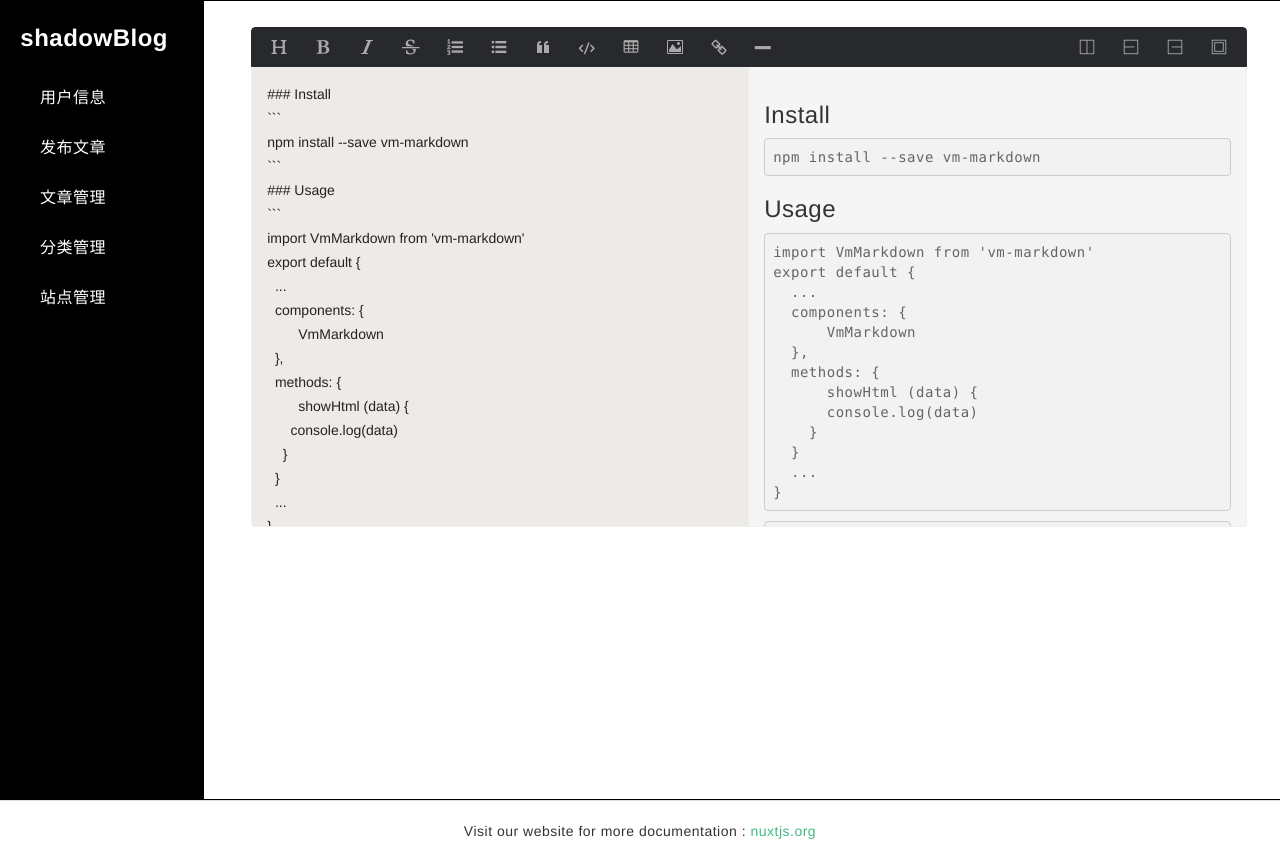
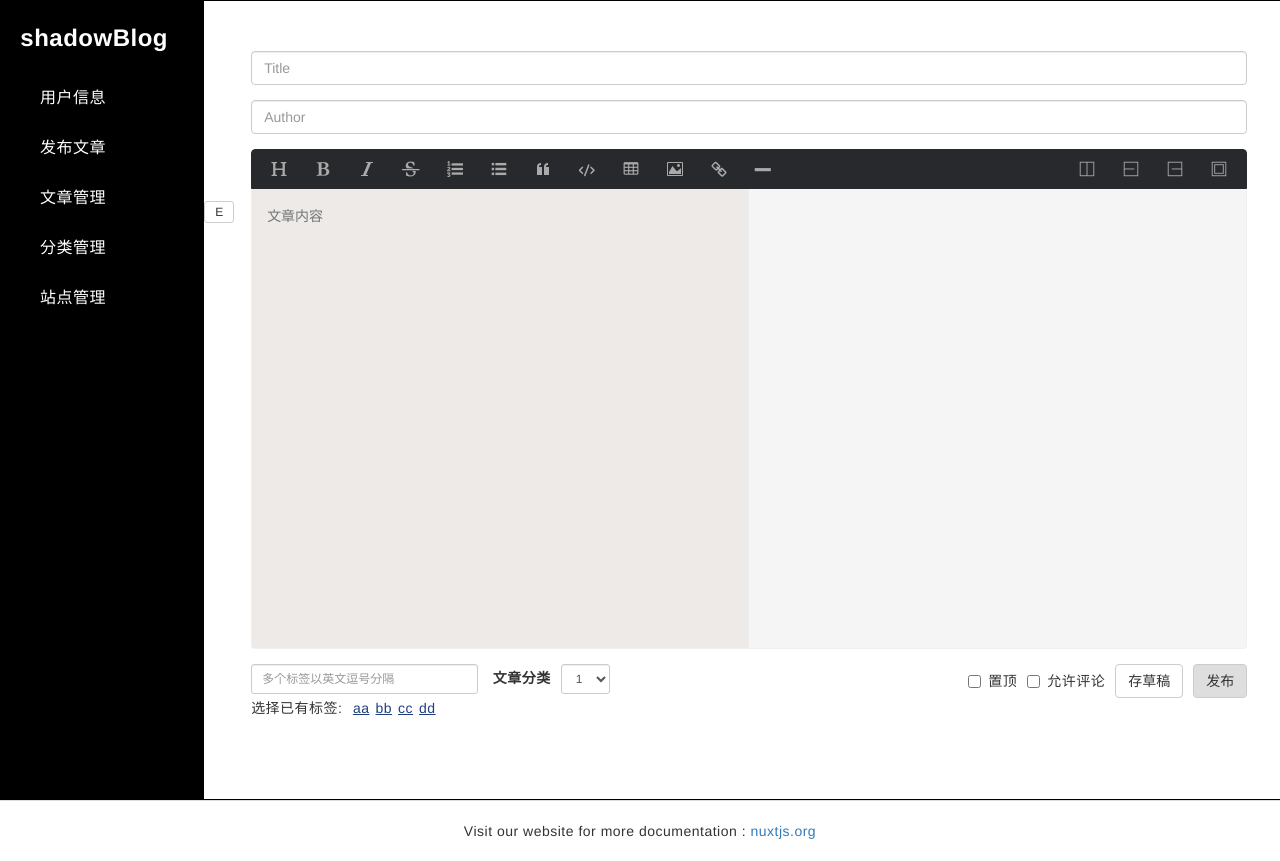
Before and after one commit to xenaluo/shadowBlog, a Nuxt app: page /edit in a window 1280 px wide. Built offline with nearby package versions, Linux system fonts and the light colour scheme.

Commit message:
update editor

```diff
--- a/assets/css/main.css
+++ b/assets/css/main.css
@@ -7,7 +7,13 @@ html, body
   height: 100vh;
   margin: 0;
 }
-
+input, button, select{
+  outline: none !important;
+}
+input:focus, button:focus, select:focus{
+  border-color: transparent !important;
+  box-shadow: 0 0 8px #9f9f9f !important;
+}
 footer
 {
   padding: 20px;
--- /dev/null
+++ b/components/edit/edit-quill.vue
@@ -0,0 +1,155 @@
+<template>
+  <div class="edit-quill">
+    <slot name="toolbar"></slot>
+    <div ref="editor"></div>
+  </div>
+</template>
+
+<script>
+  /* eslint-disable */
+  require('quill/dist/quill.snow.css')
+  require('quill/dist/quill.bubble.css')
+  require('quill/dist/quill.core.css')
+  //   if (!window.Quill) {
+  //     window.Quill = require('quill/dist/quill.js')
+  //   }
+  export default {
+    name: 'quill-editor',
+    data: function() {
+      return {
+        _content: '',
+        defaultModules: {
+          toolbar: [
+            ['bold', 'italic', 'underline', 'strike'],
+            ['blockquote', 'code-block'],
+            [{ 'header': 1 }, { 'header': 2 }],
+            [{ 'list': 'ordered'}, { 'list': 'bullet' }],
+            [{ 'script': 'sub'}, { 'script': 'super' }],
+            [{ 'indent': '-1'}, { 'indent': '+1' }],
+            [{ 'direction': 'rtl' }],
+            [{ 'size': ['small', false, 'large', 'huge'] }],
+            [{ 'header': [1, 2, 3, 4, 5, 6, false] }],
+            [{ 'color': [] }, { 'background': [] }],
+            [{ 'font': [] }],
+            [{ 'align': [] }],
+            ['clean'],
+            ['link', 'image', 'video']
+          ]
+        }
+      }
+    },
+    props: {
+      content: String,
+      value: String,
+      disabled: Boolean,
+      options: {
+        type: Object,
+        required: false,
+        default: function() {
+          return {}
+        }
+      }
+    },
+    mounted: function() {
+      this.initialize()
+    },
+    beforeDestroy: function() {
+      this.quill = null
+    },
+    methods: {
+      initialize: function() {
+        if (this.$el) {
+          // options and instance
+          var self = this
+          self.options.theme = self.options.theme || 'snow'
+          self.options.boundary = self.options.boundary || document.body
+          self.options.modules = self.options.modules || self.defaultModules
+          self.options.modules.toolbar = self.options.modules.toolbar !== undefined
+            ? self.options.modules.toolbar
+            : self.defaultModules.toolbar
+          self.options.placeholder = self.options.placeholder || 'Insert text here ...'
+          self.options.readOnly = self.options.readOnly !== undefined ? self.options.readOnly : false
+          self.quill = new Quill(self.$refs.editor, self.options)
+          // set editor content
+          if (self.value || self.content) {
+            self.quill.pasteHTML(self.value || self.content)
+          }
+          // mark model as touched if editor lost focus
+          self.quill.on('selection-change', (range) => {
+            if (!range) {
+              self.$emit('blur', self.quill)
+            } else {
+              self.$emit('focus', self.quill)
+            }
+          })
+          // update model if text changes
+          self.quill.on('text-change', (delta, oldDelta, source) => {
+            var html = self.$refs.editor.children[0].innerHTML
+            var text = self.quill.getText()
+            if (html === '<p><br></p>') html = ''
+            self._content = html
+            self.$emit('input', self._content)
+            self.$emit('change', {
+              editor: self.quill,
+              html: html,
+              text: text
+            })
+          })
+          // disabled
+          if (this.disabled) {
+            this.quill.enable(false)
+          }
+          // emit ready
+          self.$emit('ready', self.quill)
+        }
+      }
+    },
+    watch: {
+      content: function(newVal, oldVal) {
+        console.log(newVal, oldVal)
+        if (this.quill) {
+          if (!!newVal && newVal !== this._content) {
+            this._content = newVal
+            this.quill.pasteHTML(newVal)
+            console.log('change')
+          } else if(!newVal) {
+            this.quill.setText('')
+          }
+        }
+      },
+      value: function(newVal, oldVal) {
+        console.log(newVal, oldVal)
+        if (this.quill) {
+          if (!!newVal && newVal !== this._content) {
+            this._content = newVal
+            this.quill.pasteHTML(newVal)
+          } else if(!newVal) {
+            this.quill.setText('')
+          }
+        }
+      },
+      disabled: function(newVal, oldVal) {
+        console.log(newVal, oldVal)
+        if (this.quill) {
+          this.quill.enable(!newVal)
+        }
+      }
+    }
+  }
+</script>
+
+<style scoped lang="scss">
+  .edit-quill{
+    width: 100%;
+    height: 500px;
+    margin-bottom: 15px;
+  }
+
+    .ql-container{
+      height: calc(100% - 66px);
+    }
+
+  .quill-editor img {
+    max-width: 100%;
+  }
+</style>
--- a/components/edit/vm-markdown.vue
+++ b/components/edit/vm-markdown.vue
@@ -9,7 +9,7 @@
     </VmMarkdownMenu>
     <div class="content">
       <div class="vm-markdown-edit" :style="{backgroundColor: themeValue.bgLeft}">
-        <textarea class="vm-markdown-content" v-model="markdString"></textarea>
+        <textarea class="vm-markdown-content" v-model="markdString" placeholder="文章内容"></textarea>
       </div>
       <div class="vm-markdown-html" v-html="htmlString" :style="{backgroundColor: themeValue.bgRight}">
       </div>
@@ -191,6 +191,7 @@ export default {
     min-width: 700px;
     min-height: 300px;
     overflow: hidden;
+    margin-bottom: 15px;
     .content{
       display: flex;
       position: relative;
--- a/nuxt.config.js
+++ b/nuxt.config.js
@@ -21,7 +21,7 @@ module.exports = {
   ** Add axios globally
   */
   build: {
-    vendor: ['axios', 'bootstrap'],
+    vendor: ['axios', 'bootstrap', 'vue-quill-editor'],
     /*
     ** Run ESLINT on save
     */
@@ -36,5 +36,7 @@ module.exports = {
       }
     }
   },
-  plugins: ['~plugins/bootstrap.js']
+  // plugins: ['~plugins/bootstrap.js', { src: '~plugins/editor.js', ssr: false }]
+  // plugins: ['~plugins/bootstrap.js', '~plugins/editor.js']
+  plugins: ['~/plugins/bootstrap.js', { src: '~/plugins/edit-quill.js', ssr: false }]
 }
--- a/package.json
+++ b/package.json
@@ -23,7 +23,9 @@
     "markdown-it": "^8.4.0",
     "marked": "^0.3.6",
     "nuxt": "^1.0.0-rc3",
+    "quill": "^1.3.2",
     "source-map-support": "^0.4.15",
+    "vue-quill-editor": "^2.3.2",
     "wangeditor": "^3.0.9"
   },
   "devDependencies": {
--- a/pages/edit.vue
+++ b/pages/edit.vue
@@ -1,73 +1,91 @@
-<!--<template>-->
-  <!--<div class="edit">-->
-    <!--<form action="">-->
-      <!--&lt;!&ndash;<div class="form-group">&ndash;&gt;-->
-        <!--&lt;!&ndash;<label for="exampleInputEmail1">Email address</label>&ndash;&gt;-->
-        <!--&lt;!&ndash;<input type="email" class="form-control" id="exampleInputEmail1" placeholder="Email">&ndash;&gt;-->
-      <!--&lt;!&ndash;</div>&ndash;&gt;-->
-      <!--&lt;!&ndash;<markdown-editor></markdown-editor>&ndash;&gt;-->
-      <!--<editor></editor>-->
-    <!--</form>-->
-  <!--</div>-->
-<!--</template>-->
-
-<!--<script>-->
-  <!--import markdownEditor from '../components/edit/MarkdownEditor.vue'-->
-  <!--import editor from '../components/edit/editor.vue'-->
-<!--//  import 'highlightjs/styles/github.css'-->
-<!--//  import hljs from 'highlightjs'-->
-<!--//  const content = require('../README.md')-->
-  <!--export default {-->
-    <!--components: {-->
-      <!--markdownEditor,-->
-      <!--editor-->
-    <!--}-->
-  <!--}-->
-<!--</script>-->
-
-<!--<style lang="scss" scoped>-->
-  <!--.edit{-->
-
-  <!--}-->
-<!--</style>-->
-
 <template>
+  <div class="edit-article">
+    <!--<button class="show-editor" @click="showEditor"></button>-->
+    <button type="button" class="btn btn-default btn-xs show-editor" @click="showEditor">{{changeEditor}}</button>
+    <form action="">
+      <div class="form-group">
+        <input type="text" class="form-control" id="titleInput" placeholder="Title">
+      </div>
+      <div class="form-group">
+        <!--<label for="exampleInputName2">Name</label>-->
+        <input type="text" class="form-control" id="authorInput" placeholder="Author">
+      </div>
       <div id="edit">
-    <!--<div class="themes" @click="selectTheme">-->
-      <!--<span data-theme="default" style="width:28px;height:28px"></span>-->
-      <!--<span data-theme="dark"></span>-->
-      <!--<span data-theme="green"></span>-->
-      <!--<span data-theme="gray"></span>-->
-      <!--<span data-theme="princess"></span>-->
-    <!--</div>-->
-    <!--<h4>theme = "<span class="theme-type">default</span>"</h4>-->
-    <VmMarkdown :theme="theme"
-                width="94%"
+        <VmMarkdown v-if="!editor"
+                    :theme="theme"
+                    width="100%"
                     height="500px"
                     v-on:gethtml="showHtml"
                     class="markdown"
                     :defaultText="intro">
         </VmMarkdown>
+        <EditQuill v-else></EditQuill>
+        <!--<ss></ss>-->
       </div>
+      <div class="row form-inline">
+        <div class="col-md-6">
+          <div class="col-md-6" style="padding-left: 0">
+            <input type="text" class="form-control input-sm" placeholder="多个标签以英文逗号分隔" style="margin-right: 10px; width: 100%">
+          </div>
+          <div class="form-group">
+            <label for="selectCar">文章分类</label>
+            <select class="form-control input-sm" id="selectCar" style="margin-left: 10px">
+              <option>1</option>
+              <option>2</option>
+              <option>3</option>
+              <option>4</option>
+              <option>5</option>
+            </select>
+          </div>
+        </div>
+        <div class="col-md-6 form-inline" style="text-align: right">
+          <label class="checkbox-inline">
+            <input type="checkbox" id="inlineCheckbox1" value="option1"> 置顶
+          </label>
+          <label class="checkbox-inline">
+            <input type="checkbox" id="inlineCheckbox2" value="option1"> 允许评论
+          </label>
+          <input class="btn btn-default" type="button" value="存草稿" style="margin-left: 10px">
+          <input class="btn btn-default" type="button" value="发布" style="margin-left: 10px; background-color: #dedede">
+        </div>
+      </div>
+      <div class="row" style="padding-left: 15px">
+        选择已有标签:
+        <a href="" class="article-tag">aa</a>
+        <a href="" class="article-tag">bb</a>
+        <a href="" class="article-tag">cc</a>
+        <a href="" class="article-tag">dd</a>
+      </div>
+    </form>
+
+  </div>
+
 </template>
 
 <script>
   import VmMarkdown from '../components/edit/vm-markdown.vue'
-  import intro from '../components/text/intro.js'
+  import EditQuill from '../components/edit/edit-quill.vue'
+//  import ss from '~/plugins/editor'
   export default {
     name: 'app',
     components: {
-      VmMarkdown
+      VmMarkdown,
+      EditQuill
     },
     data: function () {
       return {
         theme: 'default',
-        intro: intro
+        intro: '',
+        editor: 0
       }
     },
     methods: {
       showHtml (html) {
         // get html string here
+        //  alert(html)
+      },
+      showEditor () {
+        this.editor = !this.editor
       },
       selectTheme (evt) {
         if (evt.target.tagName === 'SPAN') {
@@ -83,12 +101,20 @@
           evt.target.style.height = '28px'
         }
       }
+    },
+    computed: {
+      changeEditor () {
+        if (this.editor) {
+          return 'M'
+        } else {
+          return 'E'
+        }
+      }
     }
   }
 </script>
 
 <style lang="scss">
-  // @import url('./assets/iconfont/iconfont.css');
   #edit {
     font-family: 'Avenir', Helvetica, Arial, sans-serif;
      -webkit-font-smoothing: antialiased;
@@ -98,70 +124,24 @@
     flex-direction: column;
     align-items: center;
   }
-  .markdown{
-    margin-top: 16px;
+  .article-tag{
+    text-decoration: underline;
+    margin-left: 6px;
+    color: #1d3e81 !important;
   }
-  .author{
-    margin: 30px 0 20px;
-    display: flex;
-    flex-direction: column;
-    align-items: center;
-    i{
-      color: #232323;
-      font-size: 28px;
+  .right{
+    position: relative;
   }
+  .edit-article{
+    /*position: relative;*/
+    width: 94%;
+    margin: 50px auto;
   }
-  .logo{
-    svg{
-      transform: scale(0.7);
-    }
-  }
-  h2.logo-name{
-    color: #35495e;
-  }
-  .themes{
-    display: flex;
-    align-items: center;
-    span{
-      display: inline-block;
-      width: 24px;
-      height: 24px;
-      background-color: red;
-      border-radius: 50%;
-      margin: 0 6px;
-      border: 2px solid #e0e0e0;
-      cursor: pointer;
-      color: white;
-      &:nth-child(1){
-        background-color: #35495e;
-      }
-      &:nth-child(2){
-        background-color: #232323;
-      }
-      &:nth-child(3){
-        background-color: #41b883;
-      }
-      &:nth-child(4){
-        background-color: #fafbfc;
-      }
-      &:nth-child(5){
-        background-color: #27292c;
-      }
-      &:nth-child(5){
-        background-color: #f05959;
-      }
-    }
-  }
-  h2 {
-    font-weight: bold;
-    margin: 0px 0;
-  }
-  p.desc{
-    color: #858585;
-    margin: 20px 0 30px 0;
-  }
-  a {
-    color: #42b983;
-    text-decoration: none;
+  .show-editor{
+    position: absolute;
+    width: 30px;
+    text-align: center;
+    top: 200px;
+    left: 0;
   }
 </style>
--- /dev/null
+++ b/plugins/edit-quill.js
@@ -0,0 +1,6 @@
+import Vue from 'vue'
+
+if (process.browser) {
+  const VueQuillEditor = require('vue-quill-editor/ssr')
+  Vue.use(VueQuillEditor)
+}
--- /dev/null
+++ b/plugins/editor.js
@@ -0,0 +1,4 @@
+import Vue from 'vue'
+import Editor from 'wangeditor'
+
+Vue.use(Editor)
```
Also changed, not shown: 1 other file (tests, documents, lock files or other folders). Lines whose indentation alone changed are shown as unchanged.
